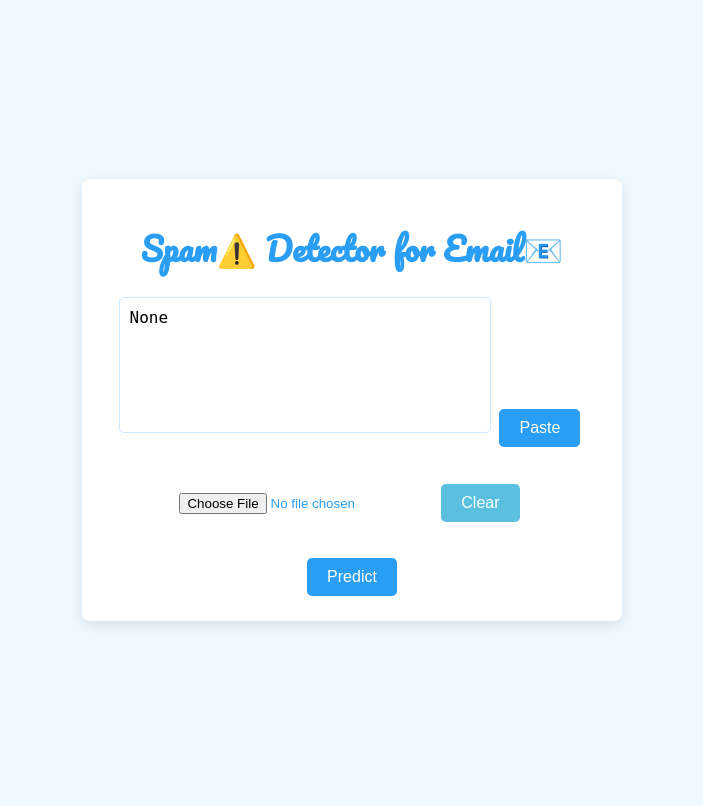
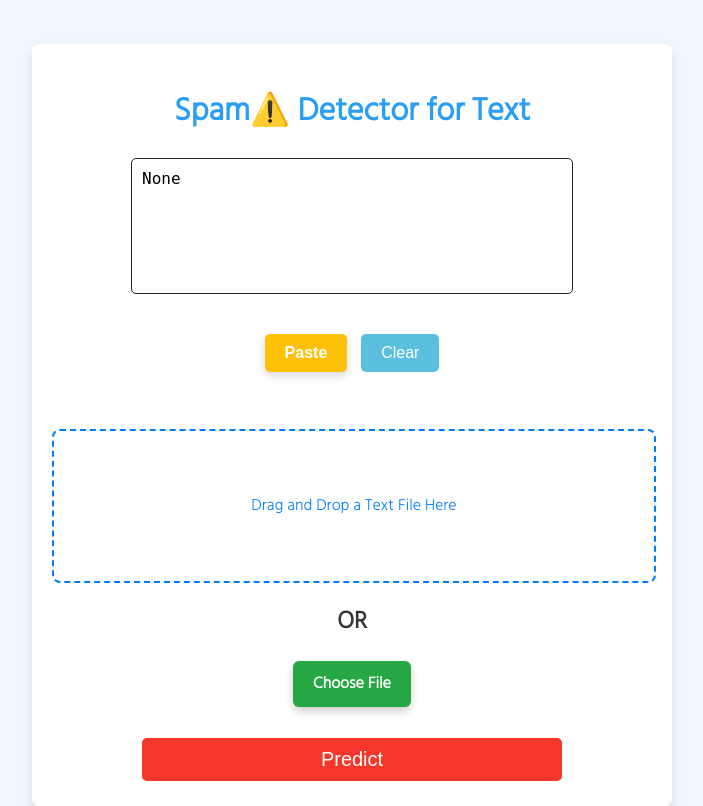
Before and after one commit to Tamil1701/spam-det, a Flask app: page / in a window 1280 px wide. Shown: the whole page, without its empty margins (288-991 px from the left). Before the commit the page ends 625 px from the top, so only its background shows below. Run offline with Flask 3, Linux system fonts and the light colour scheme.

Commit message:
added padding and made extension for chrome

```diff
--- a/App.py
+++ b/App.py
@@ -1,12 +1,14 @@
-from flask import Flask, render_template, request, redirect, url_for, flash
+from flask import Flask, render_template, request, redirect, url_for, flash, make_response
 import pandas as pd
 from sklearn.feature_extraction.text import CountVectorizer
 from sklearn.naive_bayes import MultinomialNB
 import os
 import numpy as np
+from flask_cors import CORS
 
 app = Flask(__name__)
 app.secret_key = '123989'  # Set a secret key for session management
+CORS(app, supports_credentials=True)
 
 # Initialize global variables for the model and vectorizer
 clf = None
@@ -40,6 +42,12 @@
         print(f"Model trained with {len(df)} entries.")
     except Exception as e:
         print(f"Error loading or training model: {e}")
+
+@app.after_request
+def add_csp(response):
+    # This allows any origin to embed your site in an iframe
+    response.headers['Content-Security-Policy'] = "frame-ancestors *"
+    return response
 
 @app.route('/')
 def home():
--- a/static/style.css
+++ b/static/style.css
@@ -12,23 +12,25 @@
 
 h1 {
     color: #2a9df4;
-    font-family: 'Pacifico', cursive;
+    /* font-family: 'Pacifico', cursive; */
     text-align: center;
 }
 
 .login {
+    margin-top: 50px;
     background-color: #ffffff;
     border-radius: 8px;
     box-shadow: 0px 4px 12px rgba(0, 0, 0, 0.1);
     padding: 20px;
     width: 90%;
-    max-width: 500px;
+    max-width: 600px;
+
     text-align: center;
 }
 
 textarea {
     width: 70%;
-    border: 1px solid #cce7ff;
+    border: 1.5px solid #17222c;
     padding: 10px;
     border-radius: 5px;
     font-size: 16px;
@@ -46,14 +48,77 @@
     font-size: 16px;
 }
 
+.prediction-btn{
+    background-color: #f4372a;
+    color: white;
+    border: none;
+    padding: 10px 20px;
+    margin: 5px;
+    border-radius: 5px;
+    cursor: pointer;
+    font-size: 20px;
+    width: 70%;
+}
+.prediction-btn:hover{
+    background-color: #f42a2a;
+    scale: 1.2em;
+}
+
 button:hover {
     background-color: #238ad0;
 }
 
+/* Paste button styling */
+.paste-button {
+    background-color: #ffc107; /* Vibrant amber color */
+    color: #ffffff;
+    font-weight: bold;
+    border: none;
+    padding: 10px 20px;
+    margin: 5px;
+    border-radius: 5px;
+    cursor: pointer;
+    font-size: 16px;
+    transition: background-color 0.3s ease, transform 0.2s ease;
+    box-shadow: 0 4px 8px rgba(0, 0, 0, 0.15);
+}
+
+/* Hover and active states for paste button */
+.paste-button:hover {
+    background-color: #e0a800; /* Darker amber on hover */
+}
+
+.paste-button:active {
+    transform: scale(0.98); /* Slight press-down effect */
+}
+
 /* File upload and clear button styles */
-input[type="file"] {
-    margin-top: 15px;
-    color: #2a9df4;
+#fileInput {
+    display: none;
+}
+
+/* Custom file upload button */
+#fileInput + label {
+    display: inline-block;
+    padding: 10px 20px;
+    font-size: 16px;
+    font-weight: bold;
+    color: #ffffff;
+    background-color: #28a745; /* Vibrant green */
+    border-radius: 6px;
+    cursor: pointer;
+    transition: background-color 0.3s ease, transform 0.2s ease;
+    text-align: center;
+    box-shadow: 0 4px 8px rgba(0, 0, 0, 0.2);
+}
+
+/* Hover and active states for the button */
+#fileInput + label:hover {
+    background-color: #218838; /* Darker green on hover */
+}
+
+#fileInput + label:active {
+    transform: scale(0.98); /* Slight press-down effect */
 }
 
 .btn-secondary {
@@ -65,6 +130,7 @@
 .btn-secondary:hover {
     background-color: #31b0d5;
 }
+
 
 /* Modal styling */
 .my-modal {
@@ -119,3 +185,29 @@
 .my-modal h2.green-alert {
     color: #27ae60;
 }
+
+/* Drag-and-drop area styling */
+.drag-drop {
+    width: 100%;
+    height: 150px;
+    border: 2px dashed #007bff; /* Blue dashed outline */
+    border-radius: 8px;
+    display: flex;
+    align-items: center;
+    justify-content: center;
+    color: #007bff;
+    font-size: 16px;
+    text-align: center;
+    cursor: pointer;
+    transition: background-color 0.3s;
+}
+
+.drag-drop.dragging {
+    background-color: #e0f7ff; /* Light blue when dragging */
+    border-color: #0056b3; /* Darker blue border when dragging */
+}
+
+.drag-drop p {
+    margin: 0;
+    color: #007bff;
+}
--- a/templates/index.html
+++ b/templates/index.html
@@ -9,22 +9,6 @@
   <link href='https://fonts.googleapis.com/css?family=Open+Sans+Condensed:300' rel='stylesheet' type='text/css'>
   <link rel="stylesheet" href="{{ url_for('static', filename='style.css') }}">
 
-  <style>
-    /* Additional styles for layout */
-    /* .textarea-container {
-      position: relative;
-    }
-    .paste-button {
-      position: absolute;
-      right: 10px;
-      top: 10px;
-      background-color: #2a9df4;
-      color: white;
-      border: none;
-      padding: 5px 10px;
-      cursor: pointer;
-    } */
-  </style>
 </head>
 
 <body>
@@ -48,20 +32,35 @@
 </div>
 
 <div class="login">
-    <h1>Spam⚠️ Detector for Email📧</h1>
+    <h1>Spam⚠️ Detector for Text</h1>
 
     <form action="{{ url_for('predict') }}" method="POST" enctype="multipart/form-data">
         <div class="textarea-container">
             <!-- Retain text in the textarea using server-side variable -->
             <textarea id="message" name="message" rows="6" cols="50" required="required">{{ request.form.get('message') }}</textarea>
-            <button type="button" class="paste-button" onclick="pasteFromClipboard()">Paste</button>
+
         </div>
         <br>
+        <div class="button-div">
+            <button type="button" class="paste-button" onclick="pasteFromClipboard()">Paste</button>
+            <button type="button" onclick="clearText()" class="btn btn-secondary">Clear</button>
+        </div>
+        <br><br>
 
         <!-- File Upload Section -->
+
+        <div class="drag-drop">
+            <p>Drag and Drop a Text File Here</p>
+        </div>
+
+        <div>
+            <h2>OR</h2>
+        </div>
         <input type="file" id="fileInput" accept=".txt" onchange="handleFileUpload(this)" />
+        <label for="fileInput">Choose File</label>
+
         <!-- <button type="button" onclick="loadEmailContent()" class="btn btn-secondary">Import from Gmail</button> -->
-        <button type="button" onclick="clearText()" class="btn btn-secondary">Clear</button>
+
 
         <br><br>
         <button type="submit" class="btn btn-primary btn-block btn-large prediction-btn">Predict</button>
@@ -71,10 +70,13 @@
             <button onclick="closeModal()">Close</button>
         </div>
     </form>
+
 </div>
 
 <script>
     let trimmedMessage = "";
+
+
 
     function handleFileUpload(fileInput) {
         const file = fileInput.files[0];
@@ -143,6 +145,36 @@
         window.location.href = "{{ url_for('add_data') }}";
     };
 
+    const dragDropArea = document.querySelector(".drag-drop");
+const messageTextarea = document.getElementById("message");
+
+dragDropArea.addEventListener("dragover", (event) => {
+    event.preventDefault();
+    dragDropArea.classList.add("dragging");
+});
+
+dragDropArea.addEventListener("dragleave", () => {
+    dragDropArea.classList.remove("dragging");
+});
+
+dragDropArea.addEventListener("drop", (event) => {
+    event.preventDefault();
+    dragDropArea.classList.remove("dragging");
+
+    const file = event.dataTransfer.files[0];
+    if (file && file.type === "text/plain") {
+        const reader = new FileReader();
+        reader.onload = () => {
+            messageTextarea.value = reader.result;
+        };
+        reader.readAsText(file);
+    } else {
+        alert("Please drop a valid text file.");
+    }
+});
+
+
+
 
 </script>
 </body>
```
Also changed, not shown: spam.csv.
